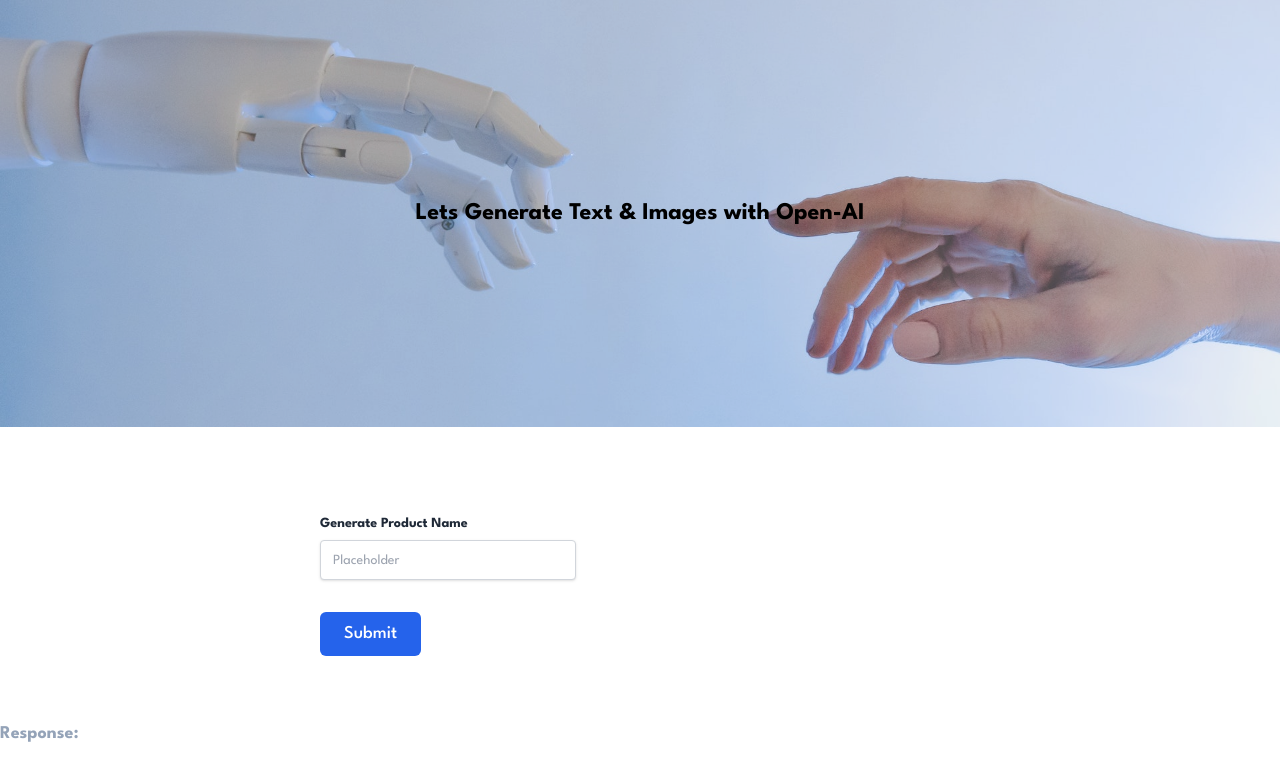
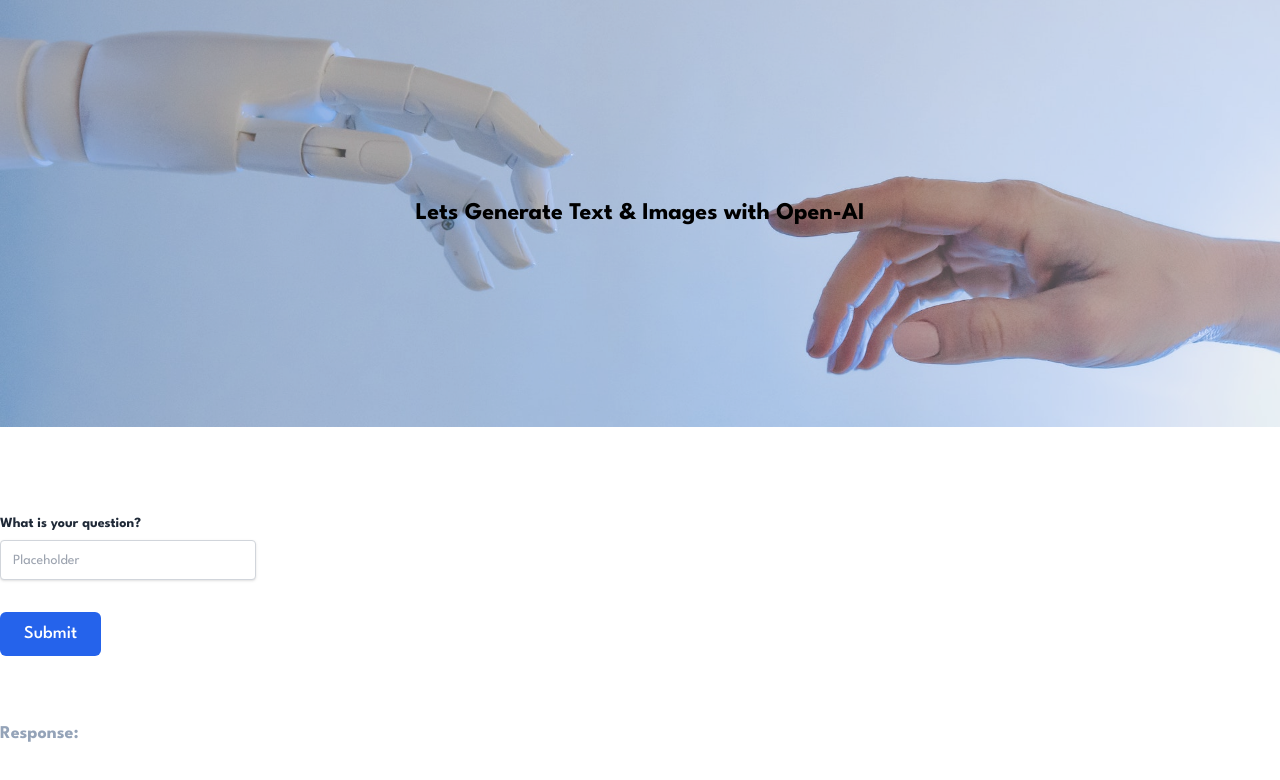
Before and after one commit to PhilaniNcube/next-chatgpt, a Next.js app: page / in a window 1280 px wide. Shown: the top 780 px of the page. Built offline with nearby package versions, Linux system fonts and the light colour scheme.

Commit message:
question

```diff
--- a/components/PromptForm.tsx
+++ b/components/PromptForm.tsx
@@ -36,13 +36,13 @@
 
   return (
     <div className="max-w-7xl mx-auto py-10">
-      <form onSubmit={handleSubmit} className="w-1/2 mx-auto py-10">
+      <form onSubmit={handleSubmit} className="w-1/2 py-10">
         <div className="flex flex-col md:mr-16">
           <label
             htmlFor="prompt"
             className="text-gray-800 dark:text-gray-100 text-sm font-bold leading-tight tracking-normal mb-2"
           >
-            Generate Product Name
+           What is your question?
           </label>
           <input
             id="prompt"
```
